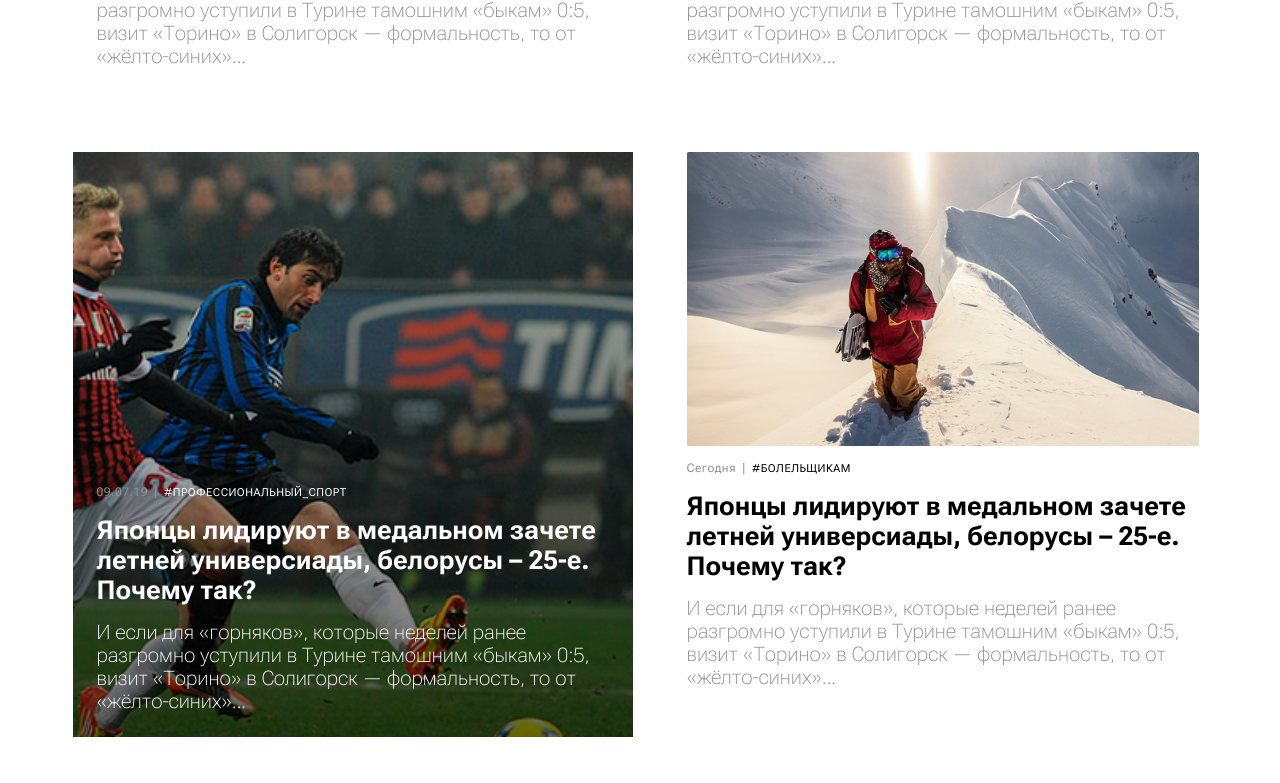
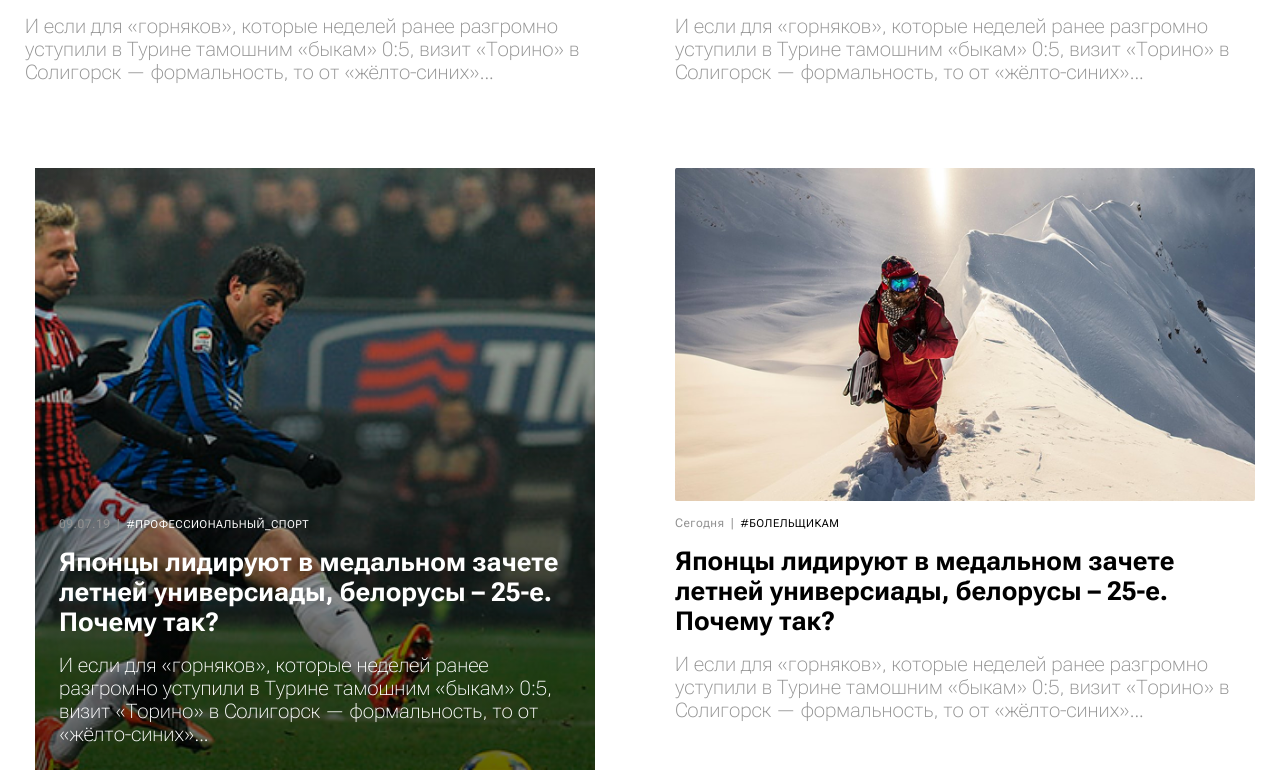
Before and after one commit to GSasha9/test_pras, a React (Vite) app: page / in a window 1280 px wide. Shown: the part 1123-1906 px from the top of the page. Built offline with nearby package versions, Linux system fonts and the light colour scheme.

Commit message:
fix: styles

```diff
--- a/src/components/Banner/Banner.module.scss
+++ b/src/components/Banner/Banner.module.scss
@@ -13,7 +13,9 @@
   width: 100%;
   left: 0px;
 
-
+  @include respond-md {
+    max-height: 400px;
+  }
 
   .banner__text {
     max-width: 650px;
@@ -26,20 +28,28 @@
         color: $bright-background;
       }
 
-          @include respond-md {
-      padding: 0px 15px;
-    }
+      @include respond-md {
+        padding: 0px 15px;
+      }
     }
 
     .banner__tag {
       @include text-spaced;
       color: $text-light;
       padding-top: $spacing-xl;
+
+      @include respond-md {
+        padding-top: 80px;
+      }
     }
 
     .banner__text_primary {
       font-size: $font-size-h2;
       font-weight: $font-weight-bold;
+
+      @include respond-md {
+        font-size: 20px;
+      }
     }
 
     .banner__text_secondary {
@@ -53,9 +63,24 @@
 
 .small {
   min-height: 536px;
+
+    @include respond-xl {
+    max-height: 276px;
+    min-height: 276px;
+  }
+
+  @include respond-md {
+    max-height: 300px;
+    min-height: 300px;
+  }
 }
 
 .big {
   min-height: 580px;
   position: absolute;
+
+  @include respond-md {
+    max-height: 230px;
+    min-height: 230px;
+  }
 }
--- a/src/components/Footer/Footer.module.scss
+++ b/src/components/Footer/Footer.module.scss
@@ -14,6 +14,10 @@
     gap: $spacing-xxl;
     width: 100%;
 
+    @include respond-md {
+      gap: 40px;
+    }
+
     .footer__nav_wrapper {
       display: flex;
       gap: 250px;
@@ -27,7 +31,7 @@
       @include respond-md {
         flex-direction: column;
         align-items: center;
-        gap: 20px;
+        gap: 22px;
       }
     }
 
@@ -36,6 +40,12 @@
       justify-content: space-between;
       font-size: $font-size-text-12;
       font-weight: $font-weight-normal;
+
+      @include respond-md {
+        flex-direction: column;
+        align-items: center;
+        gap: 20px;
+      }
 
       .about {
         display: flex;
--- a/src/components/Header/Header.module.scss
+++ b/src/components/Header/Header.module.scss
@@ -7,6 +7,10 @@
   flex-direction: column;
   align-items: center;
   position: relative;
+
+  @include respond-md {
+    min-height: 250px;
+  }
 
   .menu__wrapper {
     position: relative;
@@ -45,6 +49,10 @@
     justify-content: center;
     overflow: hidden;
 
+    @include respond-md {
+      height: 40px;
+    }
+
     .subMenu__track {
       display: flex;
       align-items: center;
--- a/src/components/Main/Main.module.scss
+++ b/src/components/Main/Main.module.scss
@@ -6,6 +6,14 @@
   width: 100%;
   align-items: center;
   gap: 60px;
+
+  @include respond-xl {
+    gap: 35px;
+  }
+
+  @include respond-md {
+    gap: 25px;
+  }
 
   .title {
     @include text-spaced;
@@ -17,6 +25,10 @@
     @media screen and (max-width: $breakpoint-xxl) {
       padding: $spacing-xl 15px $spacing-lg;
     }
+
+    @include respond-md {
+      padding: 33px 17px 11px;
+    }
   }
 
   .main__section,
@@ -26,18 +38,27 @@
     gap: 60px;
     width: 100%;
     justify-content: center;
+
+    // @include respond-xl {
+    //   gap: 45px;
+    // }
   }
 
   .news__row {
     display: flex;
     justify-content: space-between;
-    padding-left: 15px;
-    gap: 30px;
+    width: 100%;
+    gap: 20px;
+
+    @include respond-xl {
+      max-height: 460px;
+    }
 
     @include respond-md {
       flex-direction: column;
+      max-height: 100%;
       padding-left: 0px;
-      gap: 60px;
+      gap: 30px;
     }
   }
 
@@ -51,6 +72,7 @@
     @include respond-xl {
       flex-wrap: wrap;
       justify-content: space-around;
+      gap: 90px;
     }
 
     @include respond-md {
@@ -77,7 +99,7 @@
     justify-content: center;
     align-items: center;
     gap: 60px;
-    padding: 0 15px;
+    padding: 0 3px;
 
     @include respond-xl {
       padding: 0 15px;
--- a/src/components/NewsBlock/NewsBlock.module.scss
+++ b/src/components/NewsBlock/NewsBlock.module.scss
@@ -9,21 +9,27 @@
     display: flex;
     flex-direction: column;
     max-width: 640px;
-    width: 640px;
+    width: 580px;
     height: 100%;
     max-height: 581px;
     background-repeat: no-repeat;
     background-size: cover;
     gap: $spacing-md;
-    padding: 0px $spacing-lg 24px;
+    padding: 0px 0px 24px;
+
+        @include respond-xl {
+      padding: 0px 10px 24px;
+      width: 100%;
+    }
 
     @include respond-md {
       padding: 0px 0px 0px;
+      gap: 10px;
     }
 
-    @media screen and (max-width: $breakpoint-xxl) {
-      width: 40vw;
-    }
+    // @media screen and (max-width: $breakpoint-xxl) {
+    //   width: 43vw;
+    // }
 
     @include respond-md {
       width: 100%;
@@ -65,6 +71,7 @@
 
       @include respond-md {
         padding: 0px $spacing-lg 0px;
+        font-size: 16px;
       }
     }
 
@@ -73,8 +80,13 @@
       font-weight: $font-weight-normal;
       color: $text-secondary;
 
+      @include respond-xl {
+        font-size: 16px;
+      }
+
       @include respond-md {
         padding: 0px $spacing-lg 0px;
+        font-size: $font-size-regular;
       }
     }
   }
@@ -87,6 +99,7 @@
     background-position: center;
     background-size: cover;
     background-repeat: no-repeat;
+        padding: 0px $spacing-lg 24px;
 
     .newsBlock__meta_date,
     .newsBlock__meta_tag,
@@ -97,6 +110,10 @@
 
     .newsBlock__meta {
       padding-top: 150px;
+
+      @include respond-md {
+        padding-top: 70px;
+      }
     }
 
     @media screen and (max-width: $breakpoint-xxl) {
@@ -104,7 +121,8 @@
     }
 
     @include respond-md {
-      width: 97%;
+      max-height: 250px;
+      width: 74%;
       padding: 0px $spacing-lg 24px;
     }
   }
--- a/src/components/SubscribeForm/SubscribeForm.module.scss
+++ b/src/components/SubscribeForm/SubscribeForm.module.scss
@@ -10,6 +10,7 @@
 
   @include respond-xl {
     flex-direction: column;
+      padding: 0 10px;
   }
 
   .form_input {
--- a/src/styles/scss/variables.scss
+++ b/src/styles/scss/variables.scss
@@ -54,7 +54,7 @@ $z-index-tooltip: 1070;
 $breakpoint-xs: 0;
 $breakpoint-s: 460px;
 $breakpoint-sm: 576px;
-$breakpoint-md: 768px;
+$breakpoint-md: 767px;
 $breakpoint-lg: 992px;
 $breakpoint-xl: 1200px;
 $breakpoint-xxl: 1400px;
```
